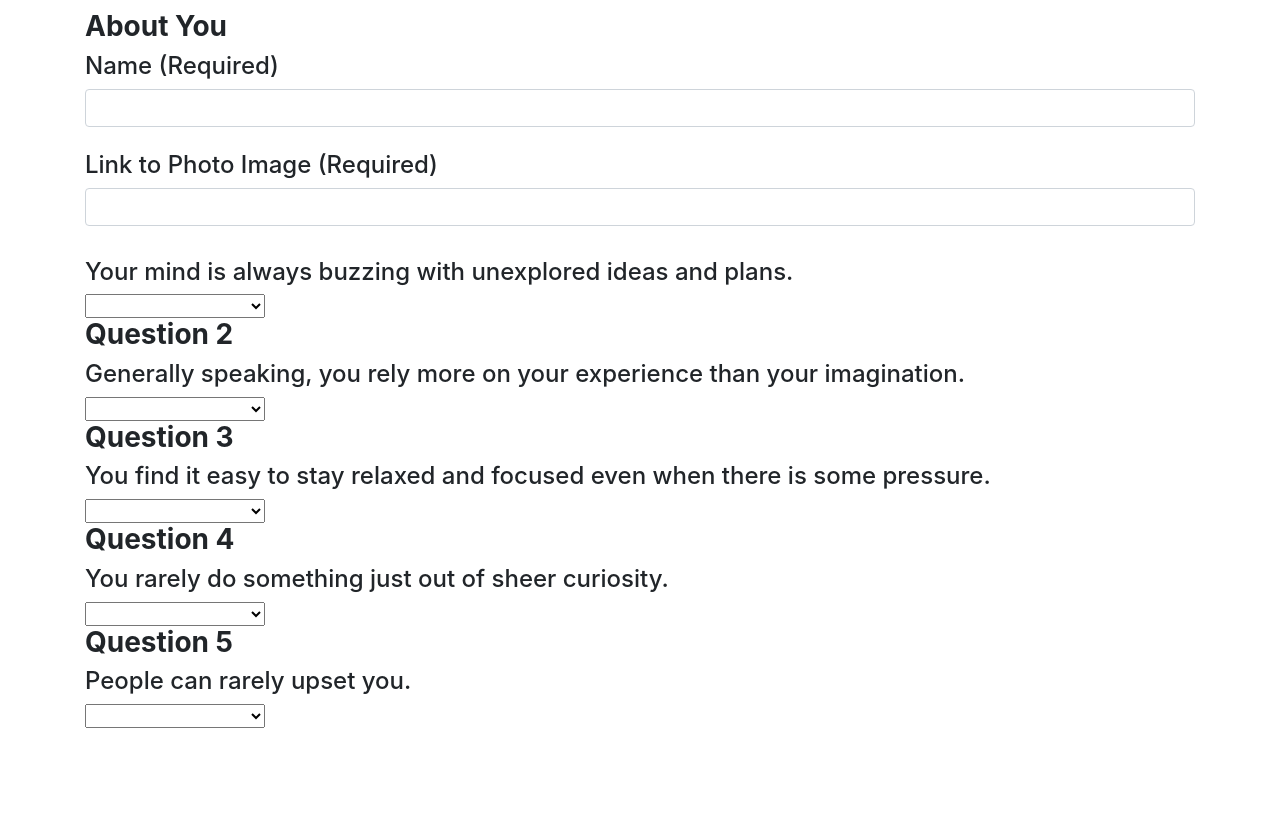
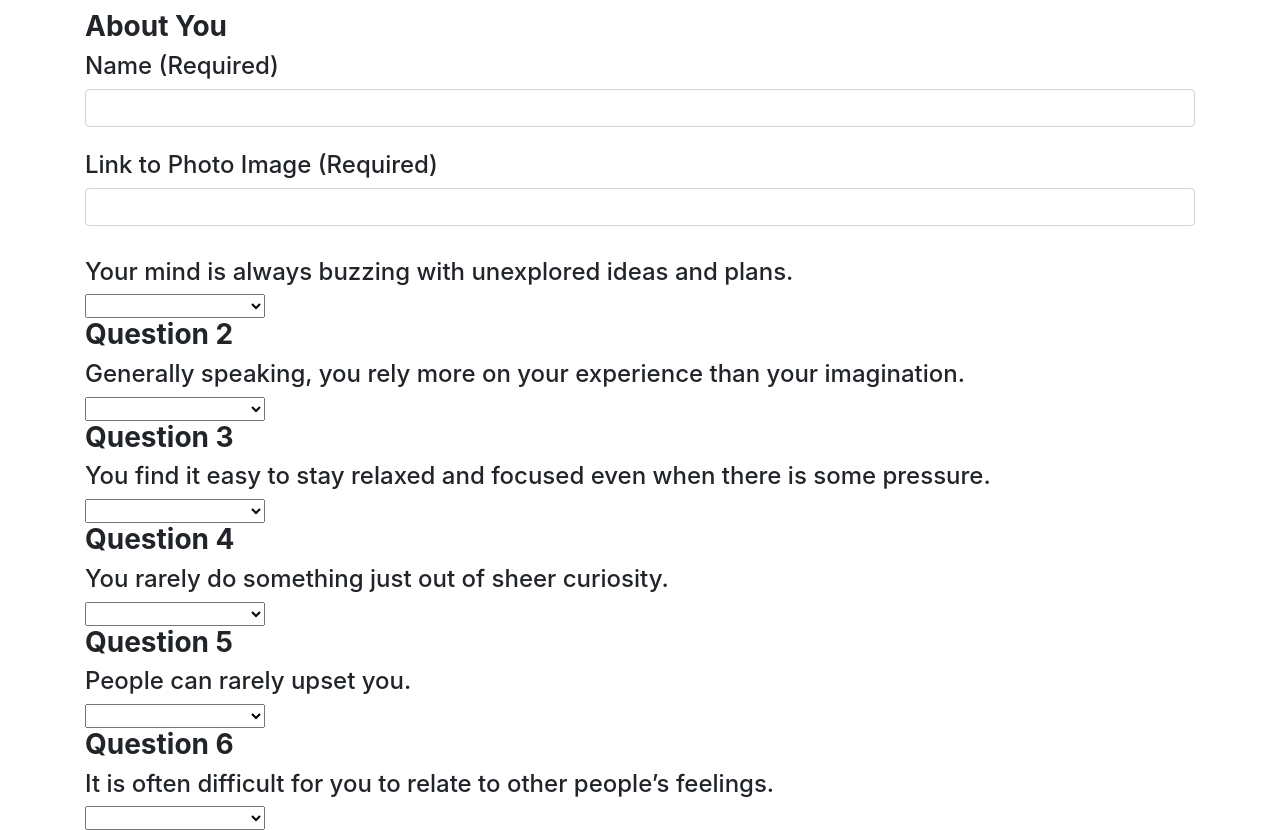
Before and after one commit to JoshBal117/FriendFinder, a website: page app/public/survey.html in a window 1280 px wide. Shown: the part 60-890 px from the top of the page. Before the commit the page ends 800 px from the top, so only its background shows below. Drawn offline with nearby package versions, Linux system fonts and the light colour scheme.

Commit message:
another question added

```diff
--- a/app/public/survey.html
+++ b/app/public/survey.html
@@ -81,6 +81,18 @@
       <option value="4">4</option>
       <option value="5">5 (Strongly Agree)</option>
     </select>
+
+    <h3><strong>Question 6</strong></h3>
+    <h4>It is often difficult for you to relate to other people’s feelings.</h4>
+    <select class="chosen-select" id="question6">
+      <option value=""></option>
+      <option value="1">1 (Strongly Disagree)</option>
+      <option value="2">2</option>
+      <option value="3">3</option>
+      <option value="4">4</option>
+      <option value="5">5 (Strongly Agree)</option>
+    </select>
+
     </div>
 </body>
 </html>
```
